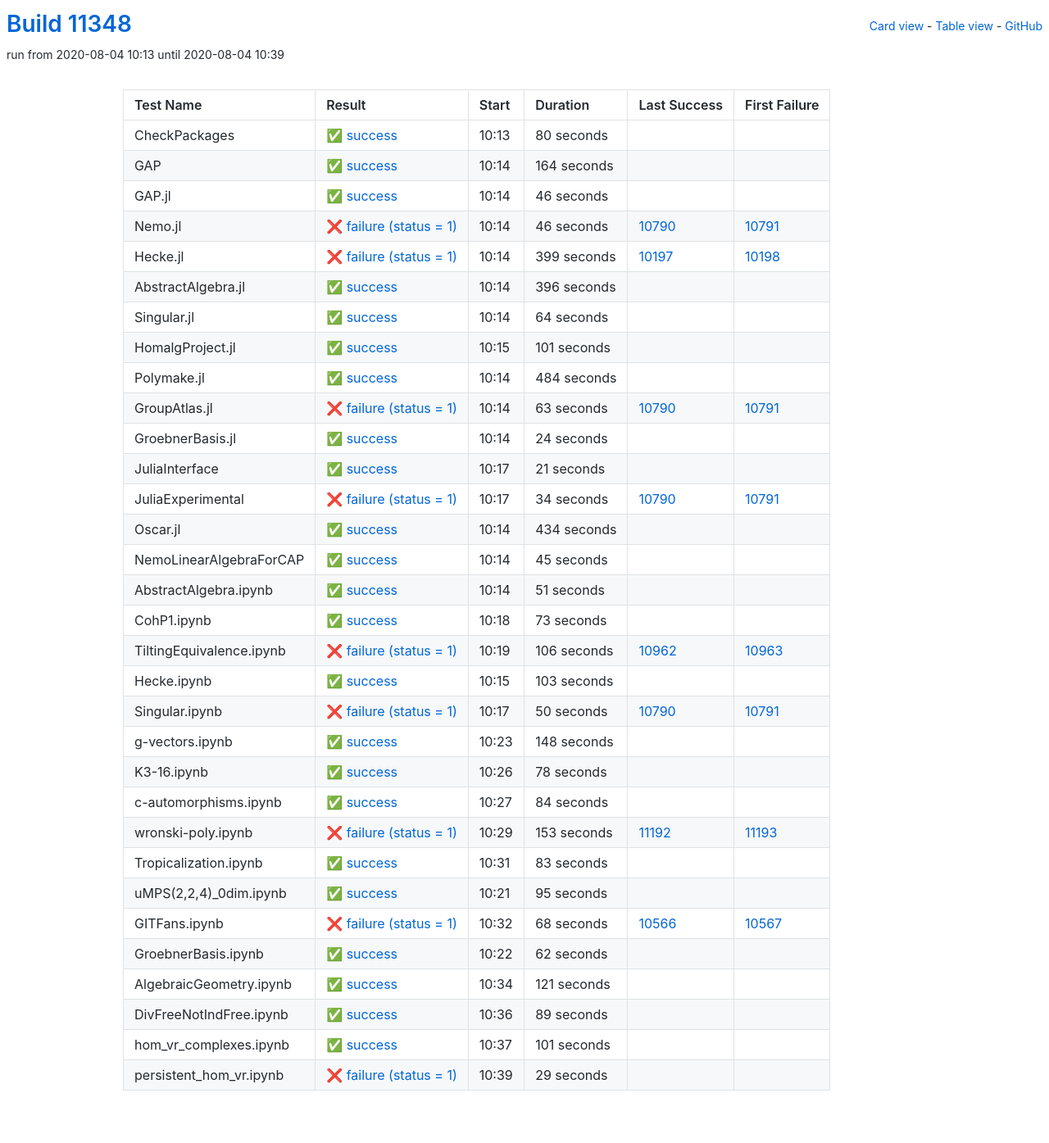
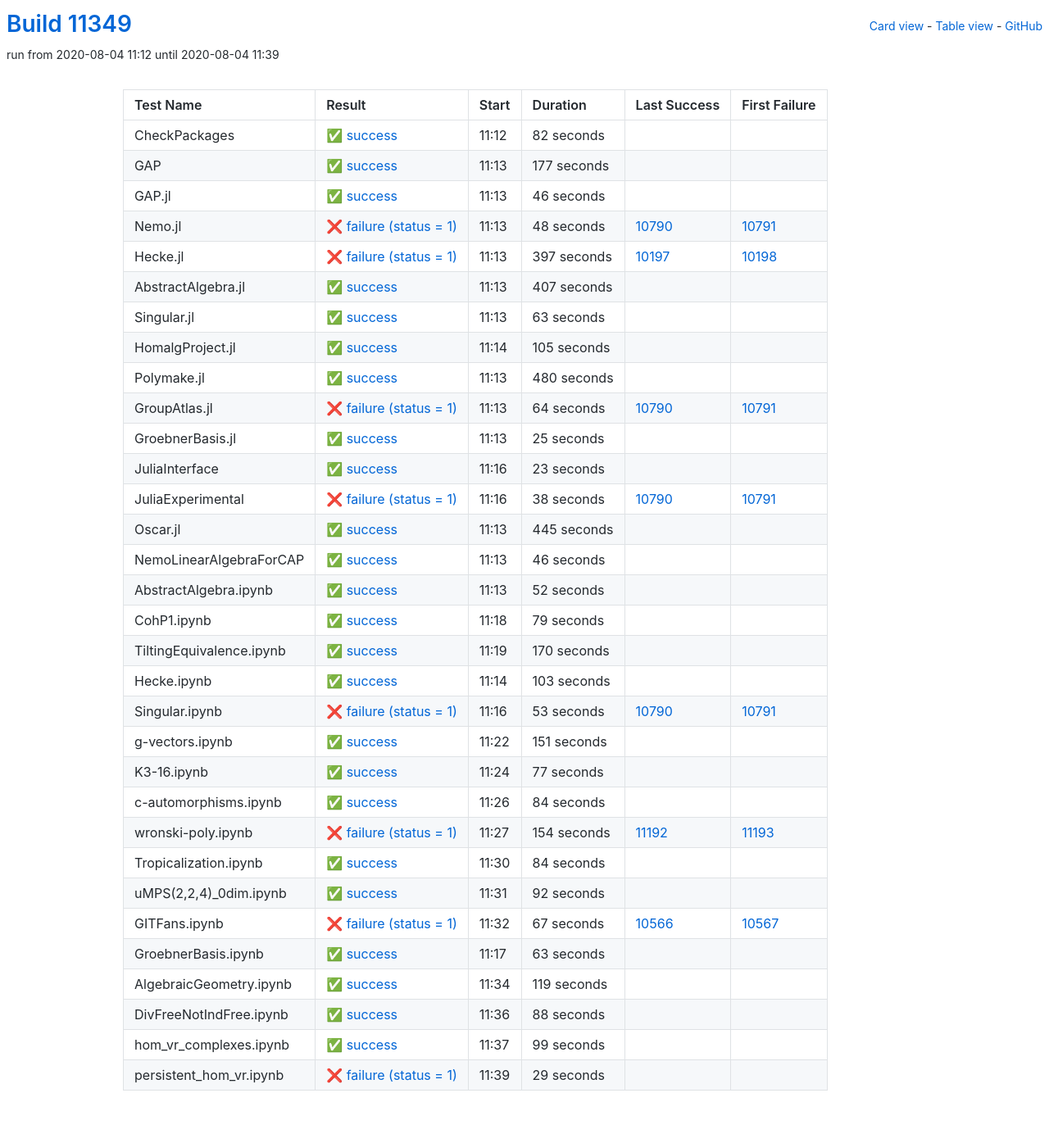
Before and after one commit to oscar-system/oscar-ci-status, a Jekyll site: the page built from table.html, in a window 1280 px wide. Shown: the whole page at 82% size. Built offline with Jekyll 4.4.1, drawn with Linux system fonts in a browser that asks for light colours.

Commit message:
Build #11349

```diff
--- a/_data/ci.yml
+++ b/_data/ci.yml
@@ -1,6 +1,6 @@
 ---
-build: 11348
-build_url: https://oscarci.mathematik.uni-kl.de/job/oscar/11348/
+build: 11349
+build_url: https://oscarci.mathematik.uni-kl.de/job/oscar/11349/
 job: oscar
 organization: oscar-system
 repo: oscar-ci-status
@@ -8,32 +8,32 @@
 tests:
 - name: CheckPackages
   id: checkpackages
-  log: https://oscarci.mathematik.uni-kl.de/job/oscar/11348/artifact/logs/build-11348/CheckPackages.log
-  start: 2020-08-04 10:13
+  log: https://oscarci.mathematik.uni-kl.de/job/oscar/11349/artifact/logs/build-11349/CheckPackages.log
+  start: 2020-08-04 11:12
   success: true
   exitcode: 0
   status: success
-  duration: 80
+  duration: 82
   last_success: false
   last_success_url:
   first_failure: false
   first_failure_url:
 - name: GAP
   id: gap
-  log: https://oscarci.mathematik.uni-kl.de/job/oscar/11348/artifact/logs/build-11348/GAP.log
-  start: 2020-08-04 10:14
+  log: https://oscarci.mathematik.uni-kl.de/job/oscar/11349/artifact/logs/build-11349/GAP.log
+  start: 2020-08-04 11:13
   success: true
   exitcode: 0
   status: success
-  duration: 164
+  duration: 177
   last_success: false
   last_success_url:
   first_failure: false
   first_failure_url:
 - name: GAP.jl
   id: gap-jl
-  log: https://oscarci.mathematik.uni-kl.de/job/oscar/11348/artifact/logs/build-11348/GAP.jl.log
-  start: 2020-08-04 10:14
+  log: https://oscarci.mathematik.uni-kl.de/job/oscar/11349/artifact/logs/build-11349/GAP.jl.log
+  start: 2020-08-04 11:13
   success: true
   exitcode: 0
   status: success
@@ -44,188 +44,188 @@
   first_failure_url:
 - name: Nemo.jl
   id: nemo-jl
-  log: https://oscarci.mathematik.uni-kl.de/job/oscar/11348/artifact/logs/build-11348/Nemo.jl.log
-  start: 2020-08-04 10:14
+  log: https://oscarci.mathematik.uni-kl.de/job/oscar/11349/artifact/logs/build-11349/Nemo.jl.log
+  start: 2020-08-04 11:13
   success: false
   exitcode: 1
   status: failure
-  duration: 46
+  duration: 48
   last_success: 10790
   last_success_url: https://oscarci.mathematik.uni-kl.de/job/oscar/10790/
   first_failure: 10791
   first_failure_url: https://oscarci.mathematik.uni-kl.de/job/oscar/10791/
 - name: Hecke.jl
   id: hecke-jl
-  log: https://oscarci.mathematik.uni-kl.de/job/oscar/11348/artifact/logs/build-11348/Hecke.jl.log
-  start: 2020-08-04 10:14
+  log: https://oscarci.mathematik.uni-kl.de/job/oscar/11349/artifact/logs/build-11349/Hecke.jl.log
+  start: 2020-08-04 11:13
   success: false
   exitcode: 1
   status: failure
-  duration: 399
+  duration: 397
   last_success: 10197
   last_success_url: https://oscarci.mathematik.uni-kl.de/job/oscar/10197/
   first_failure: 10198
   first_failure_url: https://oscarci.mathematik.uni-kl.de/job/oscar/10198/
 - name: AbstractAlgebra.jl
   id: abstractalgebra-jl
-  log: https://oscarci.mathematik.uni-kl.de/job/oscar/11348/artifact/logs/build-11348/AbstractAlgebra.jl.log
-  start: 2020-08-04 10:14
+  log: https://oscarci.mathematik.uni-kl.de/job/oscar/11349/artifact/logs/build-11349/AbstractAlgebra.jl.log
+  start: 2020-08-04 11:13
   success: true
   exitcode: 0
   status: success
-  duration: 396
+  duration: 407
   last_success: false
   last_success_url:
   first_failure: false
   first_failure_url:
 - name: Singular.jl
   id: singular-jl
-  log: https://oscarci.mathematik.uni-kl.de/job/oscar/11348/artifact/logs/build-11348/Singular.jl.log
-  start: 2020-08-04 10:14
+  log: https://oscarci.mathematik.uni-kl.de/job/oscar/11349/artifact/logs/build-11349/Singular.jl.log
+  start: 2020-08-04 11:13
   success: true
   exitcode: 0
   status: success
-  duration: 64
+  duration: 63
   last_success: false
   last_success_url:
   first_failure: false
   first_failure_url:
 - name: HomalgProject.jl
   id: homalgproject-jl
-  log: https://oscarci.mathematik.uni-kl.de/job/oscar/11348/artifact/logs/build-11348/HomalgProject.jl.log
-  start: 2020-08-04 10:15
+  log: https://oscarci.mathematik.uni-kl.de/job/oscar/11349/artifact/logs/build-11349/HomalgProject.jl.log
+  start: 2020-08-04 11:14
   success: true
   exitcode: 0
   status: success
-  duration: 101
+  duration: 105
   last_success: false
   last_success_url:
   first_failure: false
   first_failure_url:
 - name: Polymake.jl
   id: polymake-jl
-  log: https://oscarci.mathematik.uni-kl.de/job/oscar/11348/artifact/logs/build-11348/Polymake.jl.log
-  start: 2020-08-04 10:14
+  log: https://oscarci.mathematik.uni-kl.de/job/oscar/11349/artifact/logs/build-11349/Polymake.jl.log
+  start: 2020-08-04 11:13
   success: true
   exitcode: 0
   status: success
-  duration: 484
+  duration: 480
   last_success: false
   last_success_url:
   first_failure: false
   first_failure_url:
 - name: GroupAtlas.jl
   id: groupatlas-jl
-  log: https://oscarci.mathematik.uni-kl.de/job/oscar/11348/artifact/logs/build-11348/GroupAtlas.jl.log
-  start: 2020-08-04 10:14
+  log: https://oscarci.mathematik.uni-kl.de/job/oscar/11349/artifact/logs/build-11349/GroupAtlas.jl.log
+  start: 2020-08-04 11:13
   success: false
   exitcode: 1
   status: failure
-  duration: 63
+  duration: 64
   last_success: 10790
   last_success_url: https://oscarci.mathematik.uni-kl.de/job/oscar/10790/
   first_failure: 10791
   first_failure_url: https://oscarci.mathematik.uni-kl.de/job/oscar/10791/
 - name: GroebnerBasis.jl
   id: groebnerbasis-jl
-  log: https://oscarci.mathematik.uni-kl.de/job/oscar/11348/artifact/logs/build-11348/GroebnerBasis.jl.log
-  start: 2020-08-04 10:14
+  log: https://oscarci.mathematik.uni-kl.de/job/oscar/11349/artifact/logs/build-11349/GroebnerBasis.jl.log
+  start: 2020-08-04 11:13
   success: true
   exitcode: 0
   status: success
-  duration: 24
+  duration: 25
   last_success: false
   last_success_url:
   first_failure: false
   first_failure_url:
 - name: JuliaInterface
   id: juliainterface
-  log: https://oscarci.mathematik.uni-kl.de/job/oscar/11348/artifact/logs/build-11348/JuliaInterface.log
-  start: 2020-08-04 10:17
+  log: https://oscarci.mathematik.uni-kl.de/job/oscar/11349/artifact/logs/build-11349/JuliaInterface.log
+  start: 2020-08-04 11:16
   success: true
   exitcode: 0
   status: success
-  duration: 21
+  duration: 23
   last_success: false
   last_success_url:
   first_failure: false
   first_failure_url:
 - name: JuliaExperimental
   id: juliaexperimental
-  log: https://oscarci.mathematik.uni-kl.de/job/oscar/11348/artifact/logs/build-11348/JuliaExperimental.log
-  start: 2020-08-04 10:17
+  log: https://oscarci.mathematik.uni-kl.de/job/oscar/11349/artifact/logs/build-11349/JuliaExperimental.log
+  start: 2020-08-04 11:16
   success: false
   exitcode: 1
   status: failure
-  duration: 34
+  duration: 38
   last_success: 10790
   last_success_url: https://oscarci.mathematik.uni-kl.de/job/oscar/10790/
   first_failure: 10791
   first_failure_url: https://oscarci.mathematik.uni-kl.de/job/oscar/10791/
 - name: Oscar.jl
   id: oscar-jl
-  log: https://oscarci.mathematik.uni-kl.de/job/oscar/11348/artifact/logs/build-11348/Oscar.jl.log
-  start: 2020-08-04 10:14
+  log: https://oscarci.mathematik.uni-kl.de/job/oscar/11349/artifact/logs/build-11349/Oscar.jl.log
+  start: 2020-08-04 11:13
   success: true
   exitcode: 0
   status: success
-  duration: 434
+  duration: 445
   last_success: false
   last_success_url:
   first_failure: false
   first_failure_url:
 - name: NemoLinearAlgebraForCAP
   id: nemolinearalgebraforcap
-  log: https://oscarci.mathematik.uni-kl.de/job/oscar/11348/artifact/logs/build-11348/NemoLinearAlgebraForCAP.log
-  start: 2020-08-04 10:14
+  log: https://oscarci.mathematik.uni-kl.de/job/oscar/11349/artifact/logs/build-11349/NemoLinearAlgebraForCAP.log
+  start: 2020-08-04 11:13
   success: true
   exitcode: 0
   status: success
-  duration: 45
+  duration: 46
   last_success: false
   last_success_url:
   first_failure: false
   first_failure_url:
 - name: AbstractAlgebra.ipynb
   id: abstractalgebra-ipynb
-  log: https://oscarci.mathematik.uni-kl.de/job/oscar/11348/artifact/logs/build-11348/AbstractAlgebra.ipynb.log
-  start: 2020-08-04 10:14
+  log: https://oscarci.mathematik.uni-kl.de/job/oscar/11349/artifact/logs/build-11349/AbstractAlgebra.ipynb.log
+  start: 2020-08-04 11:13
   success: true
   exitcode: 0
   status: success
-  duration: 51
+  duration: 52
   last_success: false
   last_success_url:
   first_failure: false
   first_failure_url:
 - name: CohP1.ipynb
   id: cohp1-ipynb
-  log: https://oscarci.mathematik.uni-kl.de/job/oscar/11348/artifact/logs/build-11348/CohP1.ipynb.log
-  start: 2020-08-04 10:18
+  log: https://oscarci.mathematik.uni-kl.de/job/oscar/11349/artifact/logs/build-11349/CohP1.ipynb.log
+  start: 2020-08-04 11:18
   success: true
   exitcode: 0
   status: success
-  duration: 73
+  duration: 79
   last_success: false
   last_success_url:
   first_failure: false
   first_failure_url:
 - name: TiltingEquivalence.ipynb
   id: tiltingequivalence-ipynb
-  log: https://oscarci.mathematik.uni-kl.de/job/oscar/11348/artifact/logs/build-11348/TiltingEquivalence.ipynb.log
-  start: 2020-08-04 10:19
-  success: false
-  exitcode: 1
-  status: failure
-  duration: 106
-  last_success: 10962
-  last_success_url: https://oscarci.mathematik.uni-kl.de/job/oscar/10962/
-  first_failure: 10963
-  first_failure_url: https://oscarci.mathematik.uni-kl.de/job/oscar/10963/
+  log: https://oscarci.mathematik.uni-kl.de/job/oscar/11349/artifact/logs/build-11349/TiltingEquivalence.ipynb.log
+  start: 2020-08-04 11:19
+  success: true
+  exitcode: 0
+  status: success
+  duration: 170
+  last_success: false
+  last_success_url:
+  first_failure: false
+  first_failure_url:
 - name: Hecke.ipynb
   id: hecke-ipynb
-  log: https://oscarci.mathematik.uni-kl.de/job/oscar/11348/artifact/logs/build-11348/Hecke.ipynb.log
-  start: 2020-08-04 10:15
+  log: https://oscarci.mathematik.uni-kl.de/job/oscar/11349/artifact/logs/build-11349/Hecke.ipynb.log
+  start: 2020-08-04 11:14
   success: true
   exitcode: 0
   status: success
@@ -236,44 +236,44 @@
   first_failure_url:
 - name: Singular.ipynb
   id: singular-ipynb
-  log: https://oscarci.mathematik.uni-kl.de/job/oscar/11348/artifact/logs/build-11348/Singular.ipynb.log
-  start: 2020-08-04 10:17
+  log: https://oscarci.mathematik.uni-kl.de/job/oscar/11349/artifact/logs/build-11349/Singular.ipynb.log
+  start: 2020-08-04 11:16
   success: false
   exitcode: 1
   status: failure
-  duration: 50
+  duration: 53
   last_success: 10790
   last_success_url: https://oscarci.mathematik.uni-kl.de/job/oscar/10790/
   first_failure: 10791
   first_failure_url: https://oscarci.mathematik.uni-kl.de/job/oscar/10791/
 - name: g-vectors.ipynb
   id: g-vectors-ipynb
-  log: https://oscarci.mathematik.uni-kl.de/job/oscar/11348/artifact/logs/build-11348/g-vectors.ipynb.log
-  start: 2020-08-04 10:23
+  log: https://oscarci.mathematik.uni-kl.de/job/oscar/11349/artifact/logs/build-11349/g-vectors.ipynb.log
+  start: 2020-08-04 11:22
   success: true
   exitcode: 0
   status: success
-  duration: 148
+  duration: 151
   last_success: false
   last_success_url:
   first_failure: false
   first_failure_url:
 - name: K3-16.ipynb
   id: k3-16-ipynb
-  log: https://oscarci.mathematik.uni-kl.de/job/oscar/11348/artifact/logs/build-11348/K3-16.ipynb.log
-  start: 2020-08-04 10:26
+  log: https://oscarci.mathematik.uni-kl.de/job/oscar/11349/artifact/logs/build-11349/K3-16.ipynb.log
+  start: 2020-08-04 11:24
   success: true
   exitcode: 0
   status: success
-  duration: 78
+  duration: 77
   last_success: false
   last_success_url:
   first_failure: false
   first_failure_url:
 - name: c-automorphisms.ipynb
   id: c-automorphisms-ipynb
-  log: https://oscarci.mathematik.uni-kl.de/job/oscar/11348/artifact/logs/build-11348/c-automorphisms.ipynb.log
-  start: 2020-08-04 10:27
+  log: https://oscarci.mathematik.uni-kl.de/job/oscar/11349/artifact/logs/build-11349/c-automorphisms.ipynb.log
+  start: 2020-08-04 11:26
   success: true
   exitcode: 0
   status: success
@@ -284,104 +284,104 @@
   first_failure_url:
 - name: wronski-poly.ipynb
   id: wronski-poly-ipynb
-  log: https://oscarci.mathematik.uni-kl.de/job/oscar/11348/artifact/logs/build-11348/wronski-poly.ipynb.log
-  start: 2020-08-04 10:29
+  log: https://oscarci.mathematik.uni-kl.de/job/oscar/11349/artifact/logs/build-11349/wronski-poly.ipynb.log
+  start: 2020-08-04 11:27
   success: false
   exitcode: 1
   status: failure
-  duration: 153
+  duration: 154
   last_success: 11192
   last_success_url: https://oscarci.mathematik.uni-kl.de/job/oscar/11192/
   first_failure: 11193
   first_failure_url: https://oscarci.mathematik.uni-kl.de/job/oscar/11193/
 - name: Tropicalization.ipynb
   id: tropicalization-ipynb
-  log: https://oscarci.mathematik.uni-kl.de/job/oscar/11348/artifact/logs/build-11348/Tropicalization.ipynb.log
-  start: 2020-08-04 10:31
+  log: https://oscarci.mathematik.uni-kl.de/job/oscar/11349/artifact/logs/build-11349/Tropicalization.ipynb.log
+  start: 2020-08-04 11:30
   success: true
   exitcode: 0
   status: success
-  duration: 83
+  duration: 84
   last_success: false
   last_success_url:
   first_failure: false
   first_failure_url:
 - name: uMPS(2,2,4)_0dim.ipynb
   id: umps-2-2-4-0dim-ipynb
-  log: https://oscarci.mathematik.uni-kl.de/job/oscar/11348/artifact/logs/build-11348/uMPS-2-2-4-_0dim.ipynb.log
-  start: 2020-08-04 10:21
+  log: https://oscarci.mathematik.uni-kl.de/job/oscar/11349/artifact/logs/build-11349/uMPS-2-2-4-_0dim.ipynb.log
+  start: 2020-08-04 11:31
   success: true
   exitcode: 0
   status: success
-  duration: 95
+  duration: 92
   last_success: false
   last_success_url:
   first_failure: false
   first_failure_url:
 - name: GITFans.ipynb
   id: gitfans-ipynb
-  log: https://oscarci.mathematik.uni-kl.de/job/oscar/11348/artifact/logs/build-11348/GITFans.ipynb.log
-  start: 2020-08-04 10:32
+  log: https://oscarci.mathematik.uni-kl.de/job/oscar/11349/artifact/logs/build-11349/GITFans.ipynb.log
+  start: 2020-08-04 11:32
   success: false
   exitcode: 1
   status: failure
-  duration: 68
+  duration: 67
   last_success: 10566
   last_success_url: https://oscarci.mathematik.uni-kl.de/job/oscar/10566/
   first_failure: 10567
   first_failure_url: https://oscarci.mathematik.uni-kl.de/job/oscar/10567/
 - name: GroebnerBasis.ipynb
   id: groebnerbasis-ipynb
-  log: https://oscarci.mathematik.uni-kl.de/job/oscar/11348/artifact/logs/build-11348/GroebnerBasis.ipynb.log
-  start: 2020-08-04 10:22
+  log: https://oscarci.mathematik.uni-kl.de/job/oscar/11349/artifact/logs/build-11349/GroebnerBasis.ipynb.log
+  start: 2020-08-04 11:17
   success: true
   exitcode: 0
   status: success
-  duration: 62
+  duration: 63
   last_success: false
   last_success_url:
   first_failure: false
   first_failure_url:
 - name: AlgebraicGeometry.ipynb
   id: algebraicgeometry-ipynb
-  log: https://oscarci.mathematik.uni-kl.de/job/oscar/11348/artifact/logs/build-11348/AlgebraicGeometry.ipynb.log
-  start: 2020-08-04 10:34
+  log: https://oscarci.mathematik.uni-kl.de/job/oscar/11349/artifact/logs/build-11349/AlgebraicGeometry.ipynb.log
+  start: 2020-08-04 11:34
   success: true
   exitcode: 0
   status: success
-  duration: 121
+  duration: 119
   last_success: false
   last_success_url:
   first_failure: false
   first_failure_url:
 - name: DivFreeNotIndFree.ipynb
   id: divfreenotindfree-ipynb
-  log: https://oscarci.mathematik.uni-kl.de/job/oscar/11348/artifact/logs/build-11348/DivFreeNotIndFree.ipynb.log
-  start: 2020-08-04 10:36
+  log: https://oscarci.mathematik.uni-kl.de/job/oscar/11349/artifact/logs/build-11349/DivFreeNotIndFree.ipynb.log
+  start: 2020-08-04 11:36
   success: true
   exitcode: 0
   status: success
-  duration: 89
+  duration: 88
   last_success: false
   last_success_url:
   first_failure: false
   first_failure_url:
 - name: hom_vr_complexes.ipynb
   id: hom-vr-complexes-ipynb
-  log: https://oscarci.mathematik.uni-kl.de/job/oscar/11348/artifact/logs/build-11348/hom_vr_complexes.ipynb.log
-  start: 2020-08-04 10:37
+  log: https://oscarci.mathematik.uni-kl.de/job/oscar/11349/artifact/logs/build-11349/hom_vr_complexes.ipynb.log
+  start: 2020-08-04 11:37
   success: true
   exitcode: 0
   status: success
-  duration: 101
+  duration: 99
   last_success: false
   last_success_url:
   first_failure: false
   first_failure_url:
 - name: persistent_hom_vr.ipynb
   id: persistent-hom-vr-ipynb
-  log: https://oscarci.mathematik.uni-kl.de/job/oscar/11348/artifact/logs/build-11348/persistent_hom_vr.ipynb.log
-  start: 2020-08-04 10:39
+  log: https://oscarci.mathematik.uni-kl.de/job/oscar/11349/artifact/logs/build-11349/persistent_hom_vr.ipynb.log
+  start: 2020-08-04 11:39
   success: false
   exitcode: 1
   status: failure
```
Also changed, not shown: README.md.
